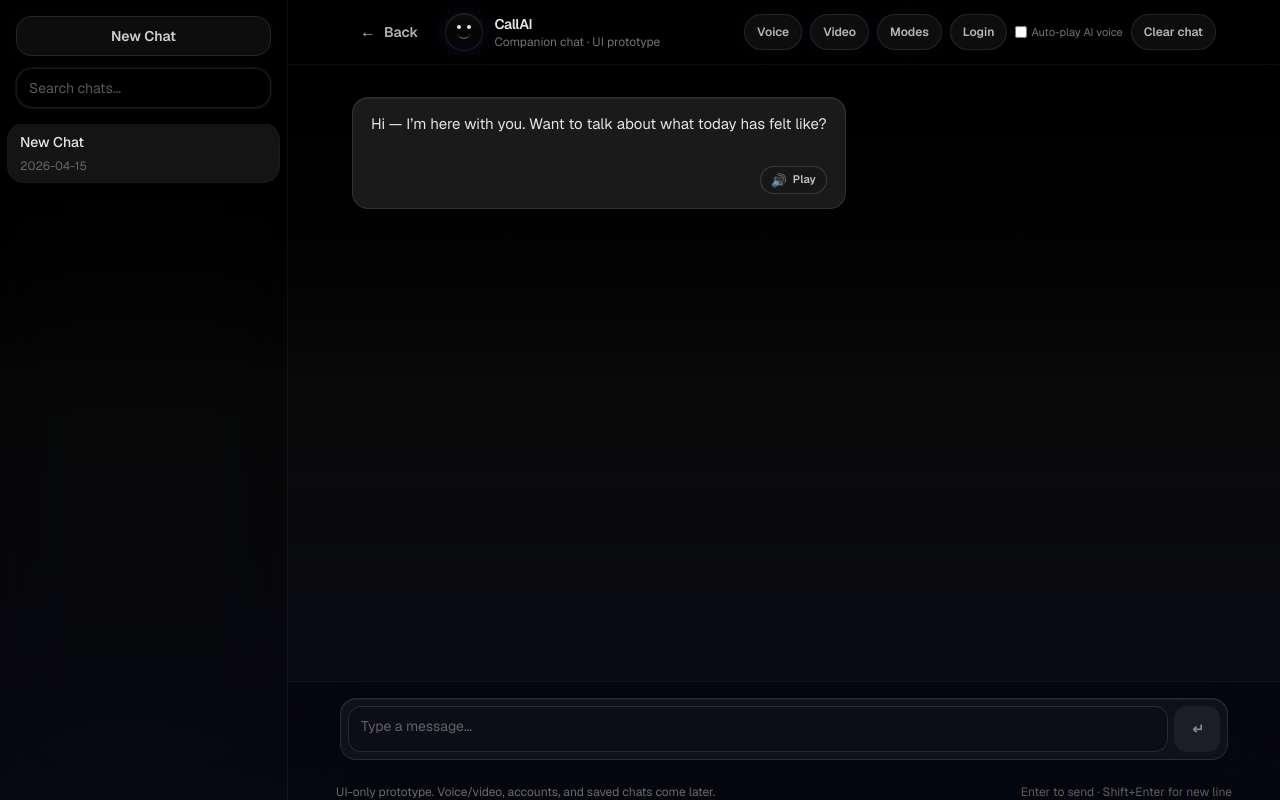
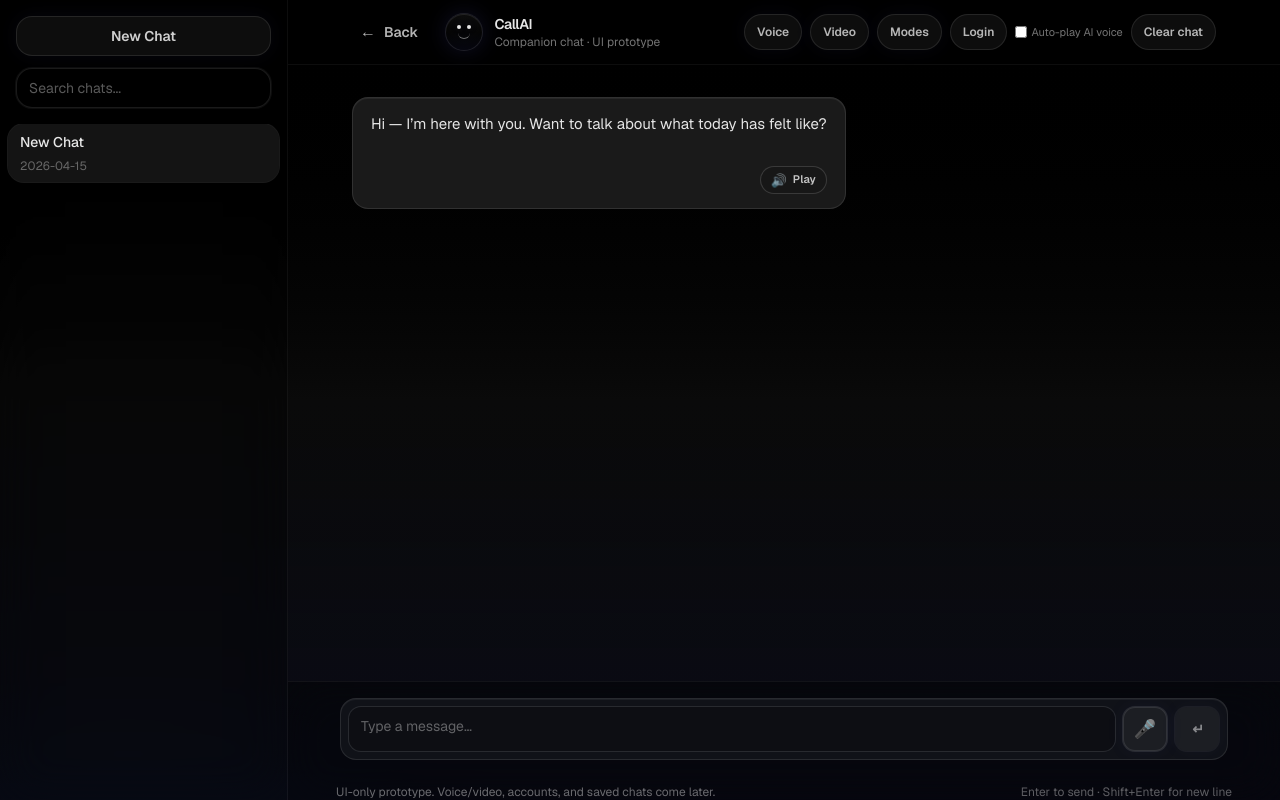
Before and after one commit to aliagha066/callai, a Next.js app: page /chat in a window 1280 px wide. Built offline with nearby package versions, Linux system fonts and the light colour scheme; no server answers.

Commit message:
add mic button near input

```diff
--- a/components/ChatInput.tsx
+++ b/components/ChatInput.tsx
@@ -6,6 +6,7 @@ type Props = {
   value: string;
   onChange: (value: string) => void;
   onSend: () => void;
+  onVoiceInput?: () => void;
   disabled?: boolean;
   placeholder?: string;
 };
@@ -14,6 +15,7 @@ export function ChatInput({
   value,
   onChange,
   onSend,
+  onVoiceInput,
   disabled,
   placeholder = "Type a message…",
 }: Props) {
@@ -64,6 +66,19 @@ export function ChatInput({
               }}
             />
 
+            {onVoiceInput ? (
+              <button
+                type="button"
+                onClick={onVoiceInput}
+                disabled={disabled}
+                className="inline-flex h-11 w-11 shrink-0 items-center justify-center rounded-xl border border-white/10 bg-white/5 text-sm font-semibold text-white/80 ring-1 ring-white/10 shadow-[0_0_20px_rgba(99,102,241,0.06)] transition-all duration-200 hover:bg-white/10 hover:text-white/90 hover:brightness-110 hover:scale-[1.02] disabled:cursor-not-allowed disabled:opacity-50"
+                aria-label="Voice input"
+                title="Voice input"
+              >
+                <span className="text-[18px] leading-none">{"\u{1F3A4}"}</span>
+              </button>
+            ) : null}
+
             <button
               type="button"
               onClick={onSend}
--- a/components/ChatWindow.tsx
+++ b/components/ChatWindow.tsx
@@ -1509,6 +1509,10 @@ function ChatWindowInner({ brandName = "CallAI" }: Props) {
               value={text}
               onChange={setText}
               onSend={send}
+              onVoiceInput={() => {
+                setVoiceOutputUserActivated(true);
+                setVoiceInputOpen(true);
+              }}
               disabled={isLoading}
               placeholder={isLoading ? `${aiName} is writing…` : undefined}
             />
```
